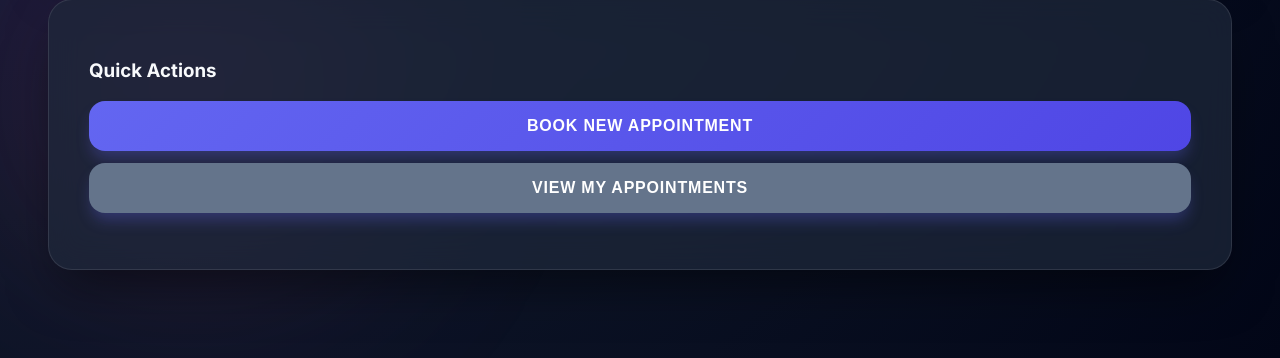
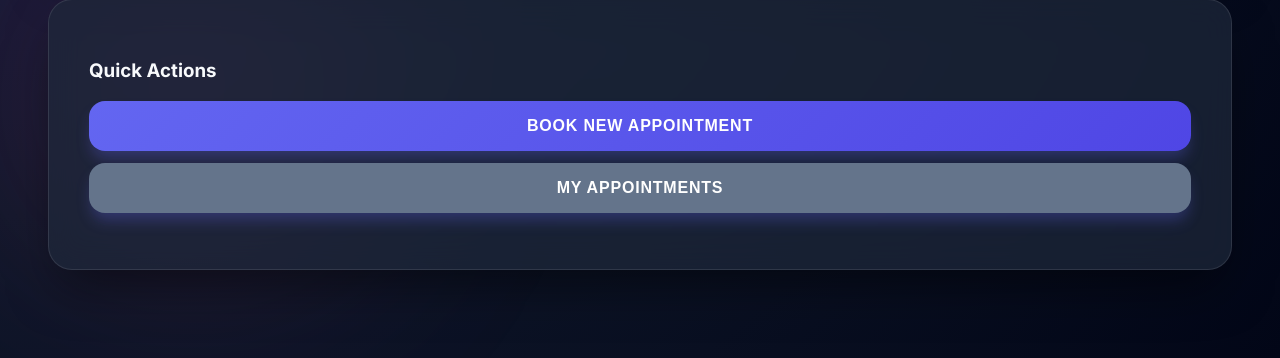
Before and after one commit to Nagham94/Clinic-Appointment-System---Python-Project, a Django app: page /accounts/patient/dashboard/ in a window 1280 px wide. Shown: the part 580-938 px from the top of the page. Run offline with Django 5.2, Linux system fonts and the light colour scheme; the visitor is signed in with stand-in values (Sample User, id 1).

Commit message:
connecting the button (my appointments) with the url

```diff
--- a/templates/accounts/patient_dashboard.html
+++ b/templates/accounts/patient_dashboard.html
@@ -35,8 +35,20 @@
         <div class="dashboard-card">
             <h3>Quick Actions</h3>
             <ul style="list-style: none; padding: 0;">
-                <li style="margin-bottom: 0.75rem;">  <a href="{% url 'book_appointment' %}"><button class="btn-primary">Book New Appointment</button></a></li>
-                <li><button class="btn-primary" style="background: #64748b;">View My Appointments</button></li>
+                <li style="margin-bottom: 0.75rem;">
+                    <a href="{% url 'book_appointment' %}">
+                        <button class="btn-primary">
+                            Book New Appointment
+                        </button>
+                    </a>
+                </li>
+                <li>
+                    <a href="{% url 'my_appointments' %}">
+                        <button class="btn-primary" style="background: #64748b;">
+                                My Appointments
+                        </button>
+                    </a>
+                </li>
             </ul>
         </div>
     </div>
```
